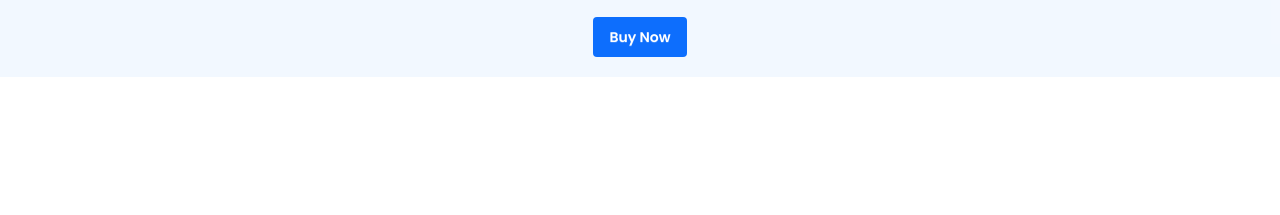
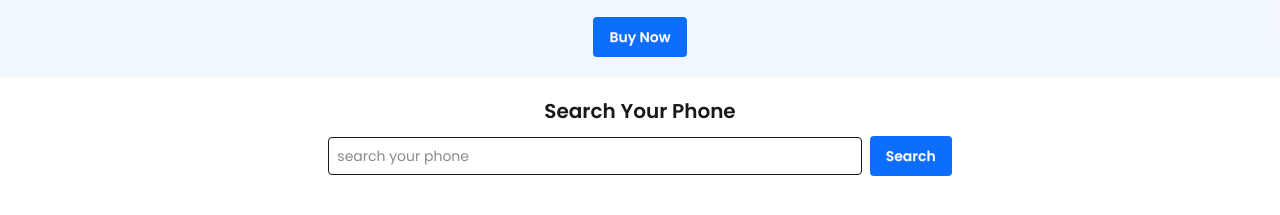
Before and after one commit to shazzadhsn/Phone-Hunter-Landing-Page, a plain HTML site: page index.html in a window 1280 px wide. Shown: the part 211-426 px from the top of the page. Drawn offline with nearby package versions, Linux system fonts and the light colour scheme.

Commit message:
Search-Bar with Title

```diff
--- a/index.html
+++ b/index.html
@@ -34,7 +34,19 @@
         </header>
 
         <!-- Main Part -->
-        <main></main>
+        <main>
+            <!-- Search Section -->
+            <section id="search-section" class="section-search mt-5">
+                <h2 id="search-section-title" class="section-search-title text-center text-xl font-semibold">Search Your Phone</h2>
+
+                <!-- Search Bar -->
+                <section id="search-bar-section" class="bar-search-section sm:flex sm:items-center sm:justify-center">
+                    <input type="text" name="" id="search-bar" class="bar-search p-2 rounded-sm text-sm block mx-auto w-9/12 my-3 sm:mx-1 sm:w-5/12" placeholder="search your phone">
+                    <button id="sign-up-btn" class="btn btn-primary bg-[#0D6EFD] border-none shadow-none text-white block mx-auto sm:mx-1">Search</button>
+                </section>
+            </section>
+
+        </main>
 
         <!-- Footer Part -->
         <footer></footer>
```
